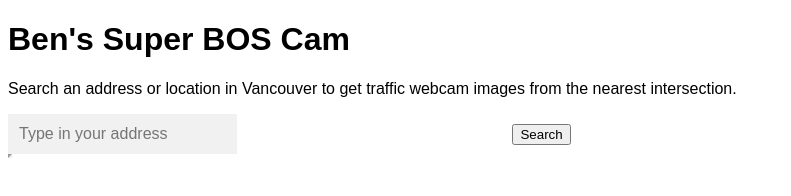
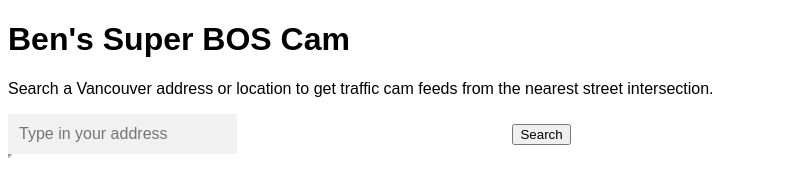
Before and after one commit to me-louie/decongestion, a plain HTML site: page index.html in a window 1280 px wide. Shown: the whole page, without its empty margins (0-791 px from the left). Drawn offline with Linux system fonts and the light colour scheme.

Commit message:
updated description text

```diff
--- a/index.html
+++ b/index.html
@@ -17,7 +17,7 @@
       Ben's Super BOS Cam
     </h1>
     <p>
-      Search an address or location in Vancouver to get traffic webcam images from the nearest intersection.
+      Search a Vancouver address or location to get traffic cam feeds from the nearest street intersection.
     </p>
 <!-- <form autocomplete="off"> -->
   <div class="autocomplete" style="width:500px;">
```
